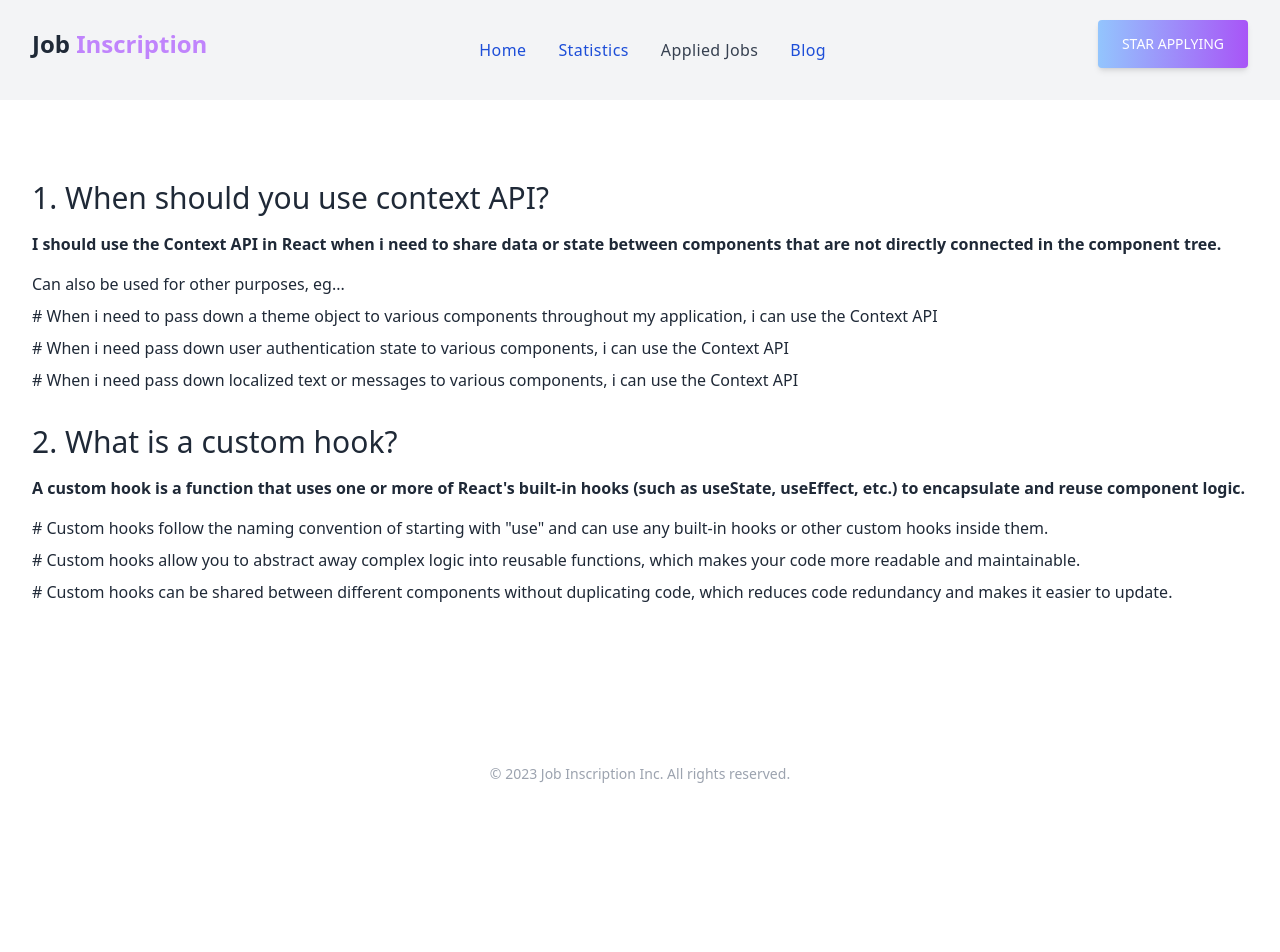
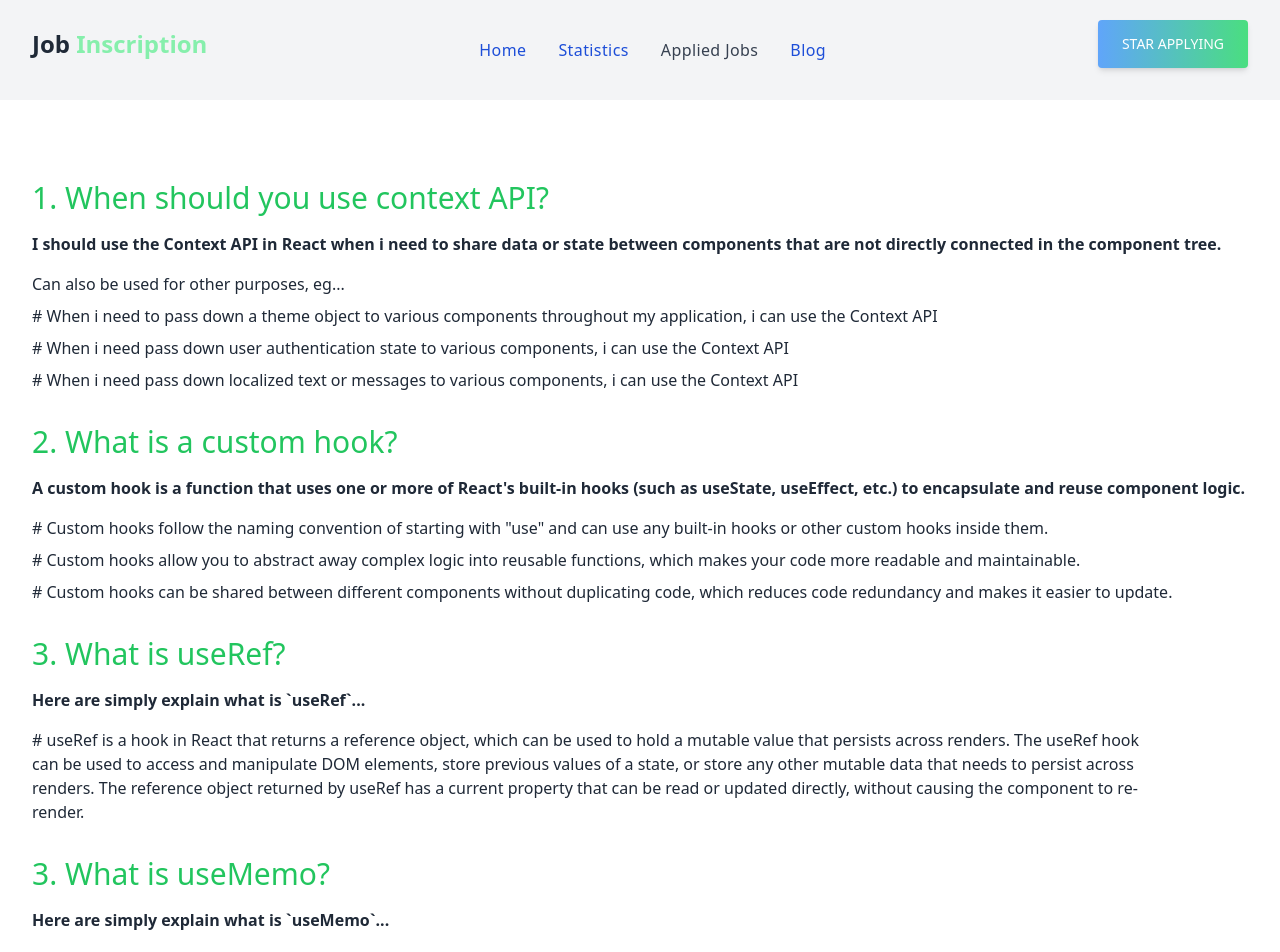
Before and after one commit to Jahidmorol/job-inscription, a React (Vite) app: page /blog in a window 1280 px wide. Shown: the top 952 px of the page. Before the commit the page ends 808 px from the top, so only its background shows below. Built offline with nearby package versions, Linux system fonts and the light colour scheme.

Commit message:
answer the question of useRef and add some styles

```diff
--- a/src/component/Blog.jsx
+++ b/src/component/Blog.jsx
@@ -4,7 +4,7 @@ const Blog = () => {
     return (
         <div className='my-container'>
             <div className='mb-8'>
-                <h2 className='text-3xl'>1. When should you use context API?</h2>
+                <h2 className='text-3xl text-green-500'>1. When should you use context API?</h2>
                 <h4 className="my-4 font-semibold">I should use the Context API in React when i need to share data or state between components that are not directly connected in the component tree.</h4>
                 <h5 className="mt-3">Can also be used for other purposes, eg...</h5>
                 <p className="my-2"># When i need to pass down a theme object to various components throughout my application, i can use the Context API</p>
@@ -12,11 +12,21 @@ const Blog = () => {
                 <p className="my-2"># When i need pass down localized text or messages to various components, i can use the Context API </p>
             </div>
             <div className='mb-8'>
-                <h2 className='text-3xl'>2. What is a custom hook?</h2>
+                <h2 className='text-3xl text-green-500'>2. What is a custom hook?</h2>
                 <h4 className="my-4 font-semibold">A custom hook is a function that uses one or more of React's built-in hooks (such as useState, useEffect, etc.) to encapsulate and reuse component logic.</h4>
                 <p className="my-2"># Custom hooks follow the naming convention of starting with "use" and can use any built-in hooks or other custom hooks inside them.</p>
                 <p className="my-2"># Custom hooks allow you to abstract away complex logic into reusable functions, which makes your code more readable and maintainable.</p>
                 <p className="my-2"># Custom hooks can be shared between different components without duplicating code, which reduces code redundancy and makes it easier to update.</p>
+            </div>
+            <div className='mb-8'>
+                <h2 className='text-3xl text-green-500'>3. What is useRef?</h2>
+                <h4 className="my-4 font-semibold">Here are simply explain what is `useRef`...</h4>
+                <p className="my-2 md:w-11/12"># useRef is a hook in React that returns a reference object, which can be used to hold a mutable value that persists across renders. The useRef hook can be used to access and manipulate DOM elements, store previous values of a state, or store any other mutable data that needs to persist across renders. The reference object returned by useRef has a current property that can be read or updated directly, without causing the component to re-render.</p>
+            </div>
+            <div className='mb-8'>
+                <h2 className='text-3xl text-green-500'>3. What is  useMemo?</h2>
+                <h4 className="my-4 font-semibold">Here are simply explain what is `useMemo`...</h4>
+                <p className="my-2 md:w-11/12"># useMemo is a React hook that allows to memoize the result of a function call and cache it for later use. It helps optimize performance by avoiding unnecessary calculations or re-renders of components. The hook takes two arguments: a function that performs the expensive calculation and an array of dependencies that the function depends on. The function is only executed when at least one of the dependencies has changed. If none of the dependencies have changed, the cached result is returned instead.</p>
             </div>
         </div>
     );
--- a/src/component/ErorPage.jsx
+++ b/src/component/ErorPage.jsx
@@ -2,18 +2,18 @@ import React from "react";
 import { Link, useRouteError } from "react-router-dom";
 import { ExclamationCircleIcon,FaceFrownIcon } from "@heroicons/react/24/solid";
 const ErorPage = () => {
-    const { error, status } = useRouteError();
+    const { error} = useRouteError();
   return (
     <div>
       <div className="bg-black h-screen w-screen flex justify-center items-center">
         <div>
           <p className="flex justify-center">
-            <FaceFrownIcon className="h-40 w-40 text-purple-400" />
+            <FaceFrownIcon className="h-40 w-40 text-gray-300" />
           </p>
-          <p className="text-3xl text-center font-semibold text-red-700">
+          <p className="text-3xl text-center font-semibold text-red-500">
             oppes!!
           </p>
-          <h1 className="text-white text-3xl my-5 font-bold uppercase">
+          <h1 className="text-gray-300 text-3xl my-5 font-bold uppercase">
             {error.message}
           </h1>
           <Link className="flex justify-center" to="/">
--- a/src/component/Header.jsx
+++ b/src/component/Header.jsx
@@ -10,7 +10,7 @@ const Header = () => {
         <div className="relative flex items-center justify-between">
           <Link to="/">
             <h1 className="mb-3 text-xl lg:text-2xl font-bold  text-gray-800">
-              Job <span className="text-purple-400">Inscription</span>
+              Job <span className="text-green-300">Inscription</span>
             </h1>
           </Link>
 
@@ -67,7 +67,7 @@ const Header = () => {
                     <div>
                       <Link to="/">
                         <h1 className="mb-3 text-xl lg:text-2xl font-bold  text-gray-800">
-                          Job <span className="text-purple-400">Inscription</span>
+                          Job <span className="text-green-300">Inscription</span>
                         </h1>
                       </Link>
                     </div>
--- a/src/component/Home.jsx
+++ b/src/component/Home.jsx
@@ -5,8 +5,6 @@ import HomeCover from "./HomeCover";
 import JobCatagory from "./JobCatagory";
 
 const Home = () => {
-    // const jobs = useLoaderData()
-    // console.log(jobs);
   return (
     <div>
       <div className="bg-gray-100">
--- a/src/component/HomeCover.jsx
+++ b/src/component/HomeCover.jsx
@@ -9,7 +9,7 @@ const HomeCover = () => {
           <h2 className="max-w-lg mb-6 font-sans font-semibold tracking-tight text-gray-900 text-4xl sm:text-5xl sm:leading-none md:text-6xl md:leading-none">
             One Step
             <br className="block sm:hidden md:block" /> Closer To Your <br />
-            <span className="inline-block  text-purple-400">Dream Job</span>
+            <span className="inline-block  text-green-300">Dream Job</span>
           </h2>
           <p className="text-gray-700 text-sm lg:max-w-sm">
             Explore thousands of job opportunities with all the information you
@@ -23,8 +23,8 @@ const HomeCover = () => {
           </Link>
         </div>
       </div>
-      <div className="md:w-2/3 lg:w-1/2">
-        <img src="/assets/All Images/P3OLGJ1 copy 1.png" alt="" />
+      <div className="md:w-2/3 lg:w-2/5">
+        <img src="/assets/All Images/find-job.png" alt="" />
       </div>
     </div>
   );
--- a/src/index.css
+++ b/src/index.css
@@ -7,7 +7,7 @@
   }
 
   .btn{
-    @apply inline-flex items-center h-12 px-6 mb-3 font-medium text-white transition duration-200 rounded shadow-md border-none bg-gradient-to-r from-blue-300 to-purple-500 hover:from-purple-500 hover:to-blue-300
+    @apply inline-flex items-center h-12 px-6 mb-3 font-medium text-white transition duration-200 rounded shadow-md border-none bg-gradient-to-r from-blue-400 to-green-400 hover:from-green-400 hover:to-blue-400
   }
 
   .badge{
--- a/src/main.jsx
+++ b/src/main.jsx
@@ -43,7 +43,6 @@ const router = createBrowserRouter([
           const singleJob = newJob.find((jb) => jb.id == params.id);
           return singleJob;
         },
-        // loader: () => fetch('featured.json')
       },
     ],
   },
```
Also changed, not shown: public/assets/All Images/find-job.png (added).
